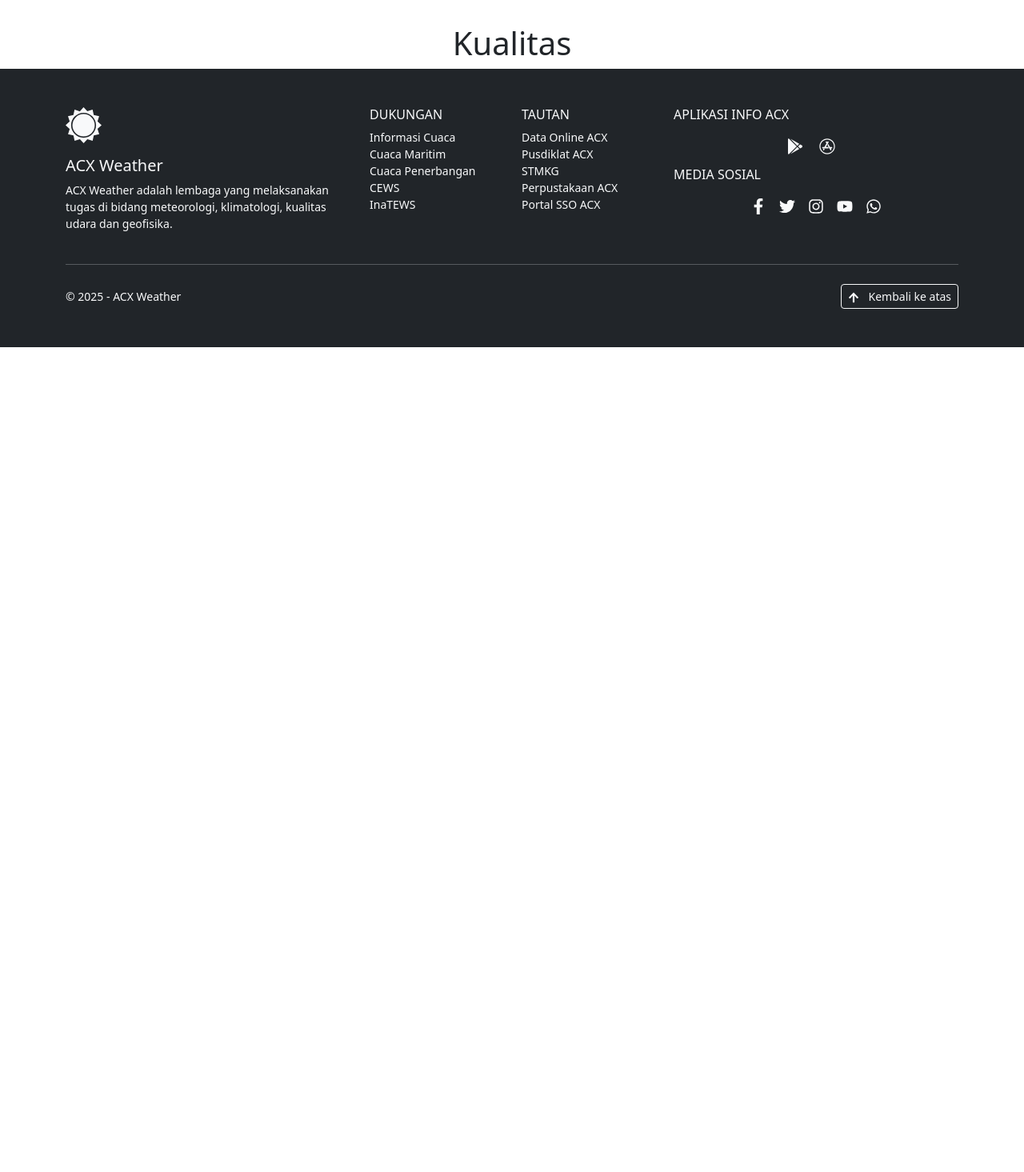
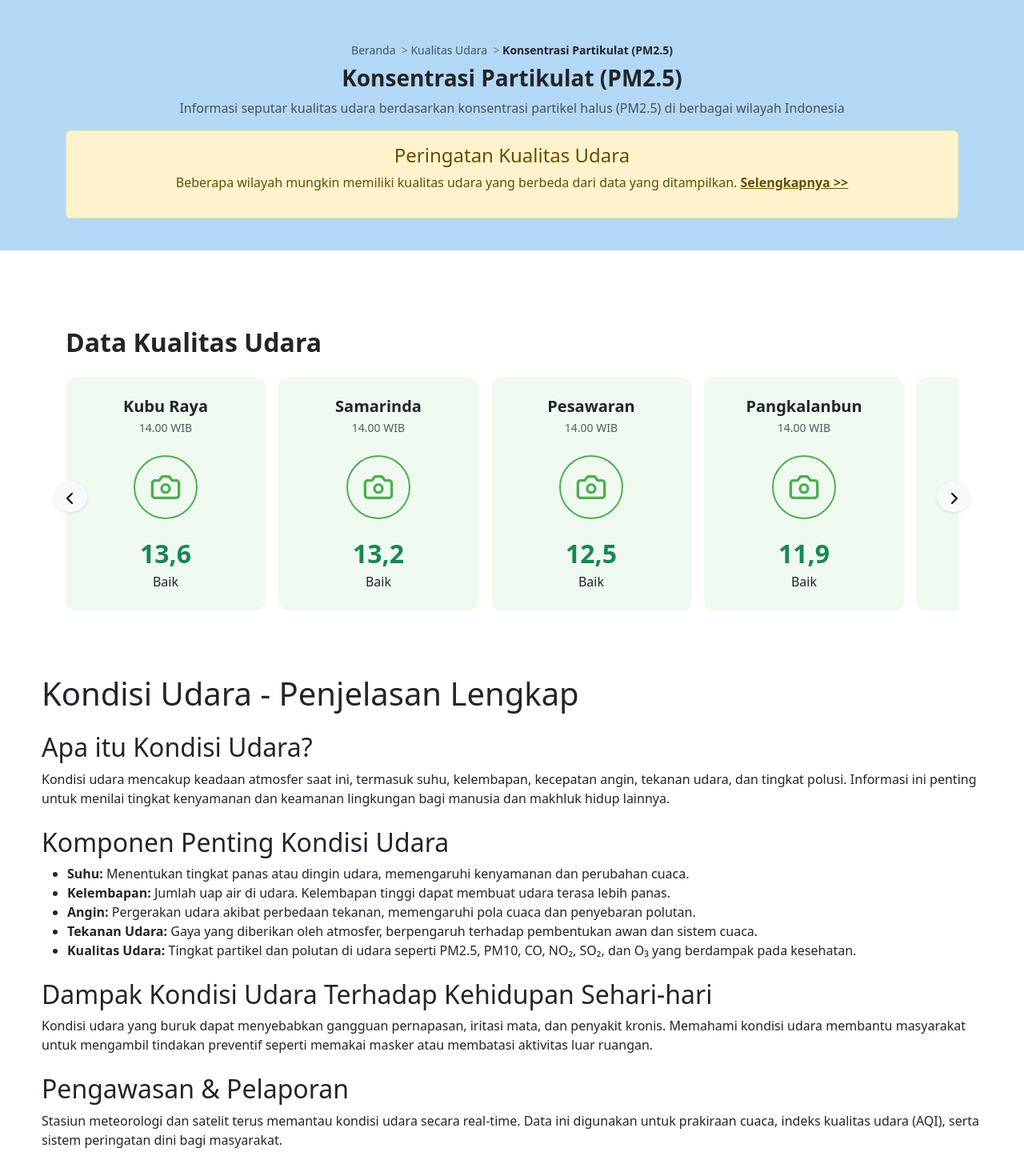
Before and after one commit to ShellaRiyanti/project_shella, a React (Create React App) app: page /kualitas in a window 1280 px wide. Shown: the part 120-1585 px from the top of the page at 80% size. Before the commit the page ends 800 px from the top, so only its background shows below. Built offline with nearby package versions, Linux system fonts and the light colour scheme.

Commit message:
fix kualitasCuaca

```diff
--- a/src/pages/KualitasUdara/Kualitas.js
+++ b/src/pages/KualitasUdara/Kualitas.js
@@ -1,11 +1,179 @@
 import React from 'react';
+import { Alert, Card, Row, Col, Badge, Button, Container } from 'react-bootstrap';
+import { FaChevronRight, FaChevronLeft } from "react-icons/fa6";
 
-const Kualitas = () => {
+const AirCondition = () => {
+  const airQualityData = [
+    { city: "Kubu Raya", time: "14.00 WIB", value: "13,6", status: "Baik" },
+    { city: "Samarinda", time: "14.00 WIB", value: "13,2", status: "Baik" },
+    { city: "Pesawaran", time: "14.00 WIB", value: "12,5", status: "Baik" },
+    { city: "Pangkalanbun", time: "14.00 WIB", value: "11,9", status: "Baik" },
+    { city: "Malang", time: "14.00 WIB", value: "11,3", status: "Baik" },
+    { city: "Jakarta", time: "14.00 WIB", value: "14,2", status: "Baik" },
+    { city: "Bandung", time: "14.00 WIB", value: "12,8", status: "Baik" },
+  ];
+
+  const scrollCards = (direction) => {
+    const container = document.getElementById("air-quality-cards");
+    if (container) {
+      const scrollAmount = direction === "left" ? -280 : 280;
+      container.scrollBy({ left: scrollAmount, behavior: "smooth" });
+    }
+  };
+
   return (
-    <div style={{ textAlign: 'center', marginTop: '50px' }}>
-      <h1>Kualitas</h1>
-    </div>
+    <>
+      <div className="hero-section text-center mb-5 py-4">
+        <nav className="breadcrumb-nav small mb-2 mt-5">
+          <span className="text-muted">Beranda</span> &nbsp;&gt;&nbsp;
+          <span className="text-muted">Kualitas Udara</span> &nbsp;&gt;&nbsp;
+          <span className="text-dark fw-semibold">Konsentrasi Partikulat (PM2.5)</span>
+        </nav>
+
+        <h1 className="fw-bold hero-title mb-2">Konsentrasi Partikulat (PM2.5)</h1>
+        <p className="text-muted">Informasi seputar kualitas udara berdasarkan konsentrasi partikel halus (PM2.5) di berbagai wilayah Indonesia</p>
+
+        <div className='container'>
+          <Alert variant="warning">
+            <Alert.Heading>Peringatan Kualitas Udara</Alert.Heading>
+            <p>
+              Beberapa wilayah mungkin memiliki kualitas udara yang berbeda dari data yang ditampilkan. <Alert.Link href="#">Selengkapnya >></Alert.Link>
+            </p>
+          </Alert>
+        </div>
+      </div>
+
+      <Container className="py-5">
+        <div className="d-flex justify-content-between align-items-center mb-4">
+          <h2 className="fw-bold m-0">Data Kualitas Udara</h2>
+        </div>
+
+        <div className="position-relative">
+          <button
+            className="btn btn-light rounded-circle position-absolute start-0 top-50 translate-middle-y z-1 shadow-sm"
+            style={{ marginLeft: "-15px" }}
+            onClick={() => scrollCards("left")}
+          >
+            <FaChevronLeft />
+          </button>
+
+          <div
+            id="air-quality-cards"
+            className="d-flex overflow-auto pb-2"
+            style={{ scrollbarWidth: "none", msOverflowStyle: "none" }}
+          >
+            <style>
+              {`
+                #air-quality-cards::-webkit-scrollbar {
+                  display: none;
+                }
+              `}
+            </style>
+
+            {airQualityData.map((item, index) => (
+              <Card
+                key={index}
+                className="border-0 me-3 flex-shrink-0"
+                style={{
+                  width: "250px",
+                  backgroundColor: "#f0f9f0",
+                  borderRadius: "12px",
+                }}
+              >
+                <Card.Body className="text-center p-4">
+                  <h5 className="fw-bold mb-1">{item.city}</h5>
+                  <p className="text-muted small mb-4">{item.time}</p>
+
+                  <div className="d-flex justify-content-center mb-4">
+                    <div
+                      className="rounded-circle d-flex align-items-center justify-content-center"
+                      style={{
+                        width: "80px",
+                        height: "80px",
+                        border: "2px solid #4CAF50",
+                      }}
+                    >
+                      <svg
+                        width="40"
+                        height="40"
+                        viewBox="0 0 24 24"
+                        fill="none"
+                        stroke="#4CAF50"
+                        strokeWidth="2"
+                        strokeLinecap="round"
+                        strokeLinejoin="round"
+                      >
+                        <path d="M14.5 4h-5L7 7H4a2 2 0 0 0-2 2v9a2 2 0 0 0 2 2h16a2 2 0 0 0 2-2V9a2 2 0 0 0-2-2h-3l-2.5-3z" />
+                        <circle cx="12" cy="13" r="3" />
+                      </svg>
+                    </div>
+                  </div>
+
+                  <h2 className="text-success fw-bold mb-1">{item.value}</h2>
+                  <p className="mb-0">{item.status}</p>
+                </Card.Body>
+              </Card>
+            ))}
+          </div>
+
+          <button
+            className="btn btn-light rounded-circle position-absolute end-0 top-50 translate-middle-y z-1 shadow-sm"
+            style={{ marginRight: "-15px" }}
+            onClick={() => scrollCards("right")}
+          >
+            <FaChevronRight />
+          </button>
+        </div>
+      </Container>
+
+      <div className="container py-4" style={{ maxWidth: 1200, minHeight: '600px' }}>
+        <h1 className="mb-4">Kondisi Udara - Penjelasan Lengkap</h1>
+
+        <section className="mb-4">
+          <h2>Apa itu Kondisi Udara?</h2>
+          <p>
+            Kondisi udara mencakup keadaan atmosfer saat ini, termasuk suhu, kelembapan, kecepatan angin, tekanan udara, dan tingkat polusi.
+            Informasi ini penting untuk menilai tingkat kenyamanan dan keamanan lingkungan bagi manusia dan makhluk hidup lainnya.
+          </p>
+        </section>
+
+        <section className="mb-4">
+          <h2>Komponen Penting Kondisi Udara</h2>
+          <ul>
+            <li><strong>Suhu:</strong> Menentukan tingkat panas atau dingin udara, memengaruhi kenyamanan dan perubahan cuaca.</li>
+            <li><strong>Kelembapan:</strong> Jumlah uap air di udara. Kelembapan tinggi dapat membuat udara terasa lebih panas.</li>
+            <li><strong>Angin:</strong> Pergerakan udara akibat perbedaan tekanan, memengaruhi pola cuaca dan penyebaran polutan.</li>
+            <li><strong>Tekanan Udara:</strong> Gaya yang diberikan oleh atmosfer, berpengaruh terhadap pembentukan awan dan sistem cuaca.</li>
+            <li><strong>Kualitas Udara:</strong> Tingkat partikel dan polutan di udara seperti PM2.5, PM10, CO, NO₂, SO₂, dan O₃ yang berdampak pada kesehatan.</li>
+          </ul>
+        </section>
+
+        <section className="mb-4">
+          <h2>Dampak Kondisi Udara Terhadap Kehidupan Sehari-hari</h2>
+          <p>
+            Kondisi udara yang buruk dapat menyebabkan gangguan pernapasan, iritasi mata, dan penyakit kronis. Memahami kondisi udara membantu
+            masyarakat untuk mengambil tindakan preventif seperti memakai masker atau membatasi aktivitas luar ruangan.
+          </p>
+        </section>
+
+        <section className="mb-4">
+          <h2>Pengawasan & Pelaporan</h2>
+          <p>
+            Stasiun meteorologi dan satelit terus memantau kondisi udara secara real-time. Data ini digunakan untuk prakiraan cuaca, indeks kualitas udara (AQI),
+            serta sistem peringatan dini bagi masyarakat.
+          </p>
+        </section>
+
+        <section className="mb-4">
+          <h2>Upaya Meningkatkan Kualitas Udara</h2>
+          <p>
+            Langkah seperti mengurangi emisi kendaraan, penghijauan kota, penggunaan energi bersih, dan pengelolaan sampah dapat secara signifikan
+            meningkatkan kualitas udara dan mendukung kesehatan masyarakat.
+          </p>
+        </section>
+      </div>
+    </>
   );
 };
 
-export default Kualitas;
+export default AirCondition;
```
